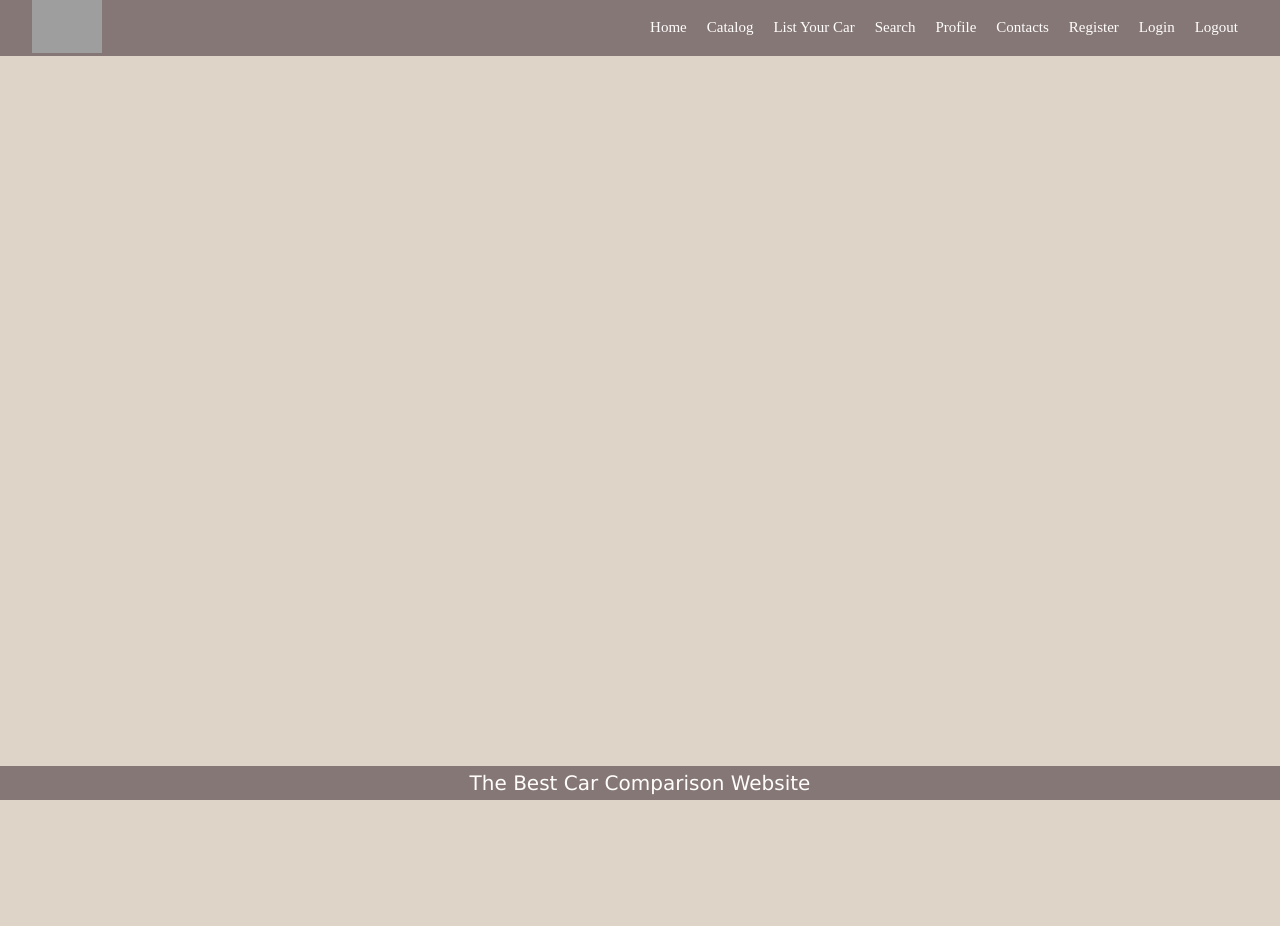
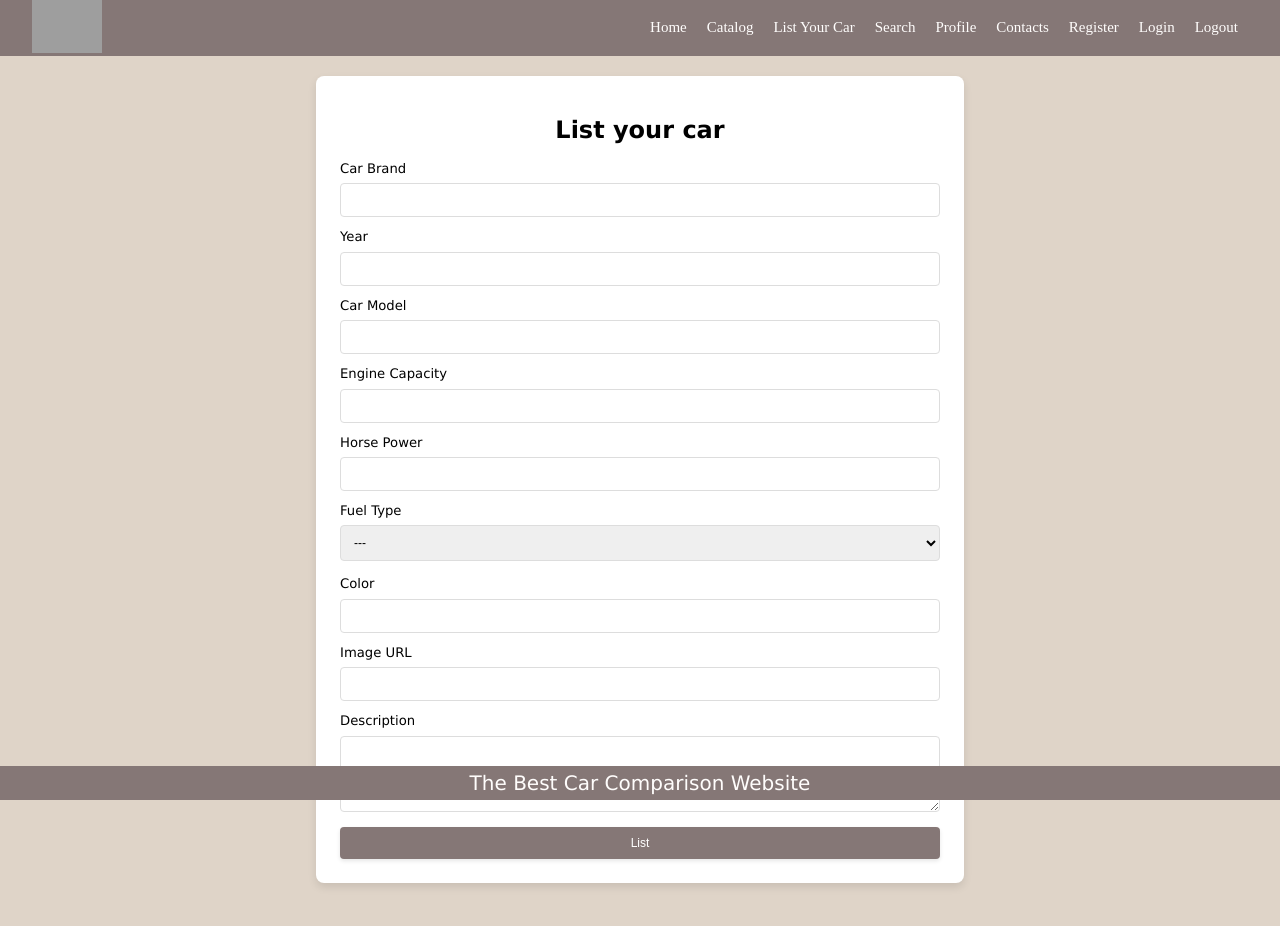
Before and after one commit to icovv/SoftUni-Angular-Project-Oct-24, an Angular app in the folder softuni-angular-project/: page /list in a window 1280 px wide. Before the commit this address led to /. Shown: the top 926 px of the page. Before the commit the page ends 800 px from the top, so only its background shows below. Built offline with nearby package versions, Linux system fonts and the light colour scheme; grey boxes are pictures that could not be loaded.

Commit message:
creating search and list components

```diff
--- a/softuni-angular-project/src/app/app.routes.ts
+++ b/softuni-angular-project/src/app/app.routes.ts
@@ -1,10 +1,14 @@
 import { Routes } from '@angular/router';
 import { HomeComponent } from './home/home.component';
 import { CatalogComponent } from './catalog/catalog.component';
+import { ListYourCarComponent } from './list-your-car/list-your-car.component';
+import { SearchComponent } from './search/search.component';
 
 export const routes: Routes = [
     {path: '', redirectTo: "/home", pathMatch: "full"},
     {path: "home", component: HomeComponent},
 
     {path: 'catalog', component: CatalogComponent},
+    {path: 'list', component: ListYourCarComponent},
+    {path: 'search', component: SearchComponent}
 ];
--- a/softuni-angular-project/src/app/list-your-car/list-your-car.component.css
+++ b/softuni-angular-project/src/app/list-your-car/list-your-car.component.css
@@ -0,0 +1,78 @@
+
+.margni-bottom{
+    margin-bottom: 15px;
+  }
+  .main {
+      width: 100%;
+      display: flex;
+      justify-content: center;
+      align-items: center;
+  }
+
+  .header{
+      color: black;
+      text-align: center;
+  }
+
+  .form-container {
+      background-color: #fff;
+      margin-top: 20px;
+      margin-bottom: 50px;
+      border-radius: 8px;
+      box-shadow: 0 4px 8px rgba(0, 0, 0, 0.1);
+      padding: 2em;
+      max-width: 600px;
+      width: 70%;
+  }
+
+  form {
+      display: flex;
+      flex-direction: column;
+  }
+
+  .form-group {
+      margin-bottom: 1em;
+  }
+
+  label {
+      font-size: 1.1em;
+      margin-bottom: 0.5em;
+      display: block;
+      color: black;
+  }
+  .label {
+      font-size: 1.1em;
+      margin-bottom: 0.5em;
+      display: block;
+      color: black;
+  }
+
+  input, textarea, select {
+      width: 100%;
+      padding: 0.75em;
+      border: 1px solid #ddd;
+      border-radius: 4px;
+      font-size: 1em;
+      box-sizing: border-box;
+  }
+
+  textarea {
+      resize: vertical;
+  }
+
+  .button {
+      padding: 0.75em 1.5em;
+      border: none;
+      border-radius: 4px;
+      cursor: pointer;
+      font-size: 1em;
+      background-color: #857776;
+      color: #fff;
+      transition: background-color 0.2s, transform 0.2s;
+      box-shadow: 0 2px 4px rgba(0, 0, 0, 0.1);
+  }
+
+  button:hover {
+      background-color: #857776;
+      transform: translateY(-2px);
+  }
--- a/softuni-angular-project/src/app/list-your-car/list-your-car.component.html
+++ b/softuni-angular-project/src/app/list-your-car/list-your-car.component.html
@@ -1 +1,49 @@
-<p>list-your-car works!</p>
+<main class="main">
+    <div class="form-container">
+        <h1 class="header">List your car</h1>
+        <form id="create-item-form">
+            <div class="form-group">
+                <label for="car-brand">Car Brand</label>
+                <input type="text" id="brand" name="brand" value="" required >
+            </div>
+            <div class="form-group">
+                <label for="year">Year</label>
+                <input type="number" id="year" name="year" value="" required>
+            </div>
+            <div class="form-group">
+                <label for="car-model">Car Model</label>
+                <input type="text" id="model" name="model" value="" required>
+            </div>
+            <div class="form-group">
+                <label for="engine-capacity">Engine Capacity</label>
+                <input type="number" id="capacity" name="capacity" value="" required >
+            </div>
+            <div class="form-group">
+                <label for="car-power">Horse Power</label>
+                <input type="number" id="power" name="power" value="" required>
+            </div>
+            <div >
+                <label for="fuel-type" >Fuel Type</label>
+                <select class="margni-bottom" id="fuel" name="fuel" value="" required >
+                    <option value="">---</option>
+                    <option value="Petrol">Petrol</option>
+                    <option value="Diesel">Diesel</option>
+                </select>
+            </div>
+            <div class="form-group">
+                <label for="color">Color</label>
+                <input type="text" id="color" name="color" value="" required >
+            </div>
+            <div class="form-group">
+                <label for="image-link">Image URL</label>
+                <input type="url" id="image" name="image" value="" required >
+            </div>
+            <div class="form-group">
+                <label for="description">Description</label>
+                <textarea id="description" name="description" rows="4" value="" required ></textarea>
+            </div>
+            <button type="submit" class="button">List</button>
+        </form>
+    </div>
+
+</main>
--- a/softuni-angular-project/src/app/search/search.component.css
+++ b/softuni-angular-project/src/app/search/search.component.css
@@ -0,0 +1,94 @@
+.blk-clr{
+    color: black;
+}
+form.example{
+    display: flex;
+    flex-direction: row;
+    justify-content: center;
+    align-items:center;
+    gap: 10px;
+    margin-top: 20px;
+}
+form.example input[type=text] {
+    padding: 8px;
+    font-size: 17px;
+    border: 1px solid grey;
+    background: #f1f1f1;
+    border-radius: 5px;
+    width: 300px;
+  }
+form.example select{
+    order: -1;
+    padding: 3px;
+    border-radius: 5px;
+}
+form.example button{
+    padding: 10px;
+    border-radius: 5px;
+    background-color: black;
+    color: white;
+    border: 1px solid grey;
+    cursor: pointer;
+    width: 70px;
+}
+.car-image-url{
+    width:100%;
+    max-height: 200px;
+    min-width: 200px;
+    max-width: 250px;
+    min-width: 250px;
+}
+  .button:hover {
+    background: #857776;
+  }
+
+  /* Clear floats */
+  form.example::after {
+    content: "";
+    clear: both;
+    display: table;
+  }
+  div.wrapper{
+    display: flex;
+    flex-direction: row;
+    justify-content: left;
+    align-items: center;
+    flex-wrap: wrap;
+    gap: 40px;
+    width: 90%;
+    margin: 0px auto;
+    margin-top: 20px;
+  }
+  div.card img {
+    width: 250px;
+    height: 200px;
+  }
+  div.card button {
+    border: none;
+    outline: 0;
+    padding: 12px;
+    color: white;
+    background-color: #000;
+    text-align: center;
+    cursor: pointer;
+    width: 100%;
+    font-size: 18px;
+  }
+
+.card {
+    box-shadow: 0 4px 8px 0 rgba(0, 0, 0, 0.2);
+    width: 300px;
+    text-align: center;
+    font-family: arial;
+    background-color: white;
+    float:left;
+  }
+
+  .price {
+    color: grey;
+    font-size: 22px;
+  }
+
+  .clearButton:hover {
+    background: #857776;
+  }
--- a/softuni-angular-project/src/app/search/search.component.html
+++ b/softuni-angular-project/src/app/search/search.component.html
@@ -1 +1,37 @@
-<p>search works!</p>
+<main>
+    <form class="example">
+        <input type="text" placeholder="Search..." name="search" value="">
+        <button type="submit" class="button" >Search</button>
+        <button type="submit" class="clearButton" >Clear</button>
+        <select class="dropdown" name='dropdown' value="">
+            <option value="">---</option>
+            <option value="carBrand">Brand</option>
+            <option value="carModel">Model</option>
+            <option value="horsePowerMore">More HP</option>
+            <option value="horsePowerLess">Less HP</option>
+        </select>
+    </form>
+    <div class="wrapper">
+        <div class="card">
+        <img src="https://images.hgmsites.net/hug/2010-bmw-3-series-4-door-sedan-328i-rwd-angular-front-exterior-view_100237108_h.jpg" alt="Car Image" class= "car-image-url">
+        <h1 class="blk-clr">car.carBrand</h1>
+        <h3 class="blk-clr">Model: car.carModel</h3>
+        <h3 class="blk-clr">Horse Power: car.horsePower</h3>
+        <a hre='/'><button class="button">Details</button></a>
+      </div>
+        <div class="card">
+        <img src="https://images.hgmsites.net/hug/2010-bmw-3-series-4-door-sedan-328i-rwd-angular-front-exterior-view_100237108_h.jpg" alt="Car Image" class= "car-image-url">
+        <h1 class="blk-clr">car.carBrand</h1>
+        <h3 class="blk-clr">Model: car.carModel</h3>
+        <h3 class="blk-clr">Horse Power: car.horsePower</h3>
+        <a hre='/'><button class="button">Details</button></a>
+      </div>
+        <div class="card">
+        <img src="https://images.hgmsites.net/hug/2010-bmw-3-series-4-door-sedan-328i-rwd-angular-front-exterior-view_100237108_h.jpg" alt="Car Image" class= "car-image-url">
+        <h1 class="blk-clr">car.carBrand</h1>
+        <h3 class="blk-clr">Model: car.carModel</h3>
+        <h3 class="blk-clr">Horse Power: car.horsePower</h3>
+        <a hre='/'><button class="button">Details</button></a>
+      </div>
+    </div>
+</main>
```
